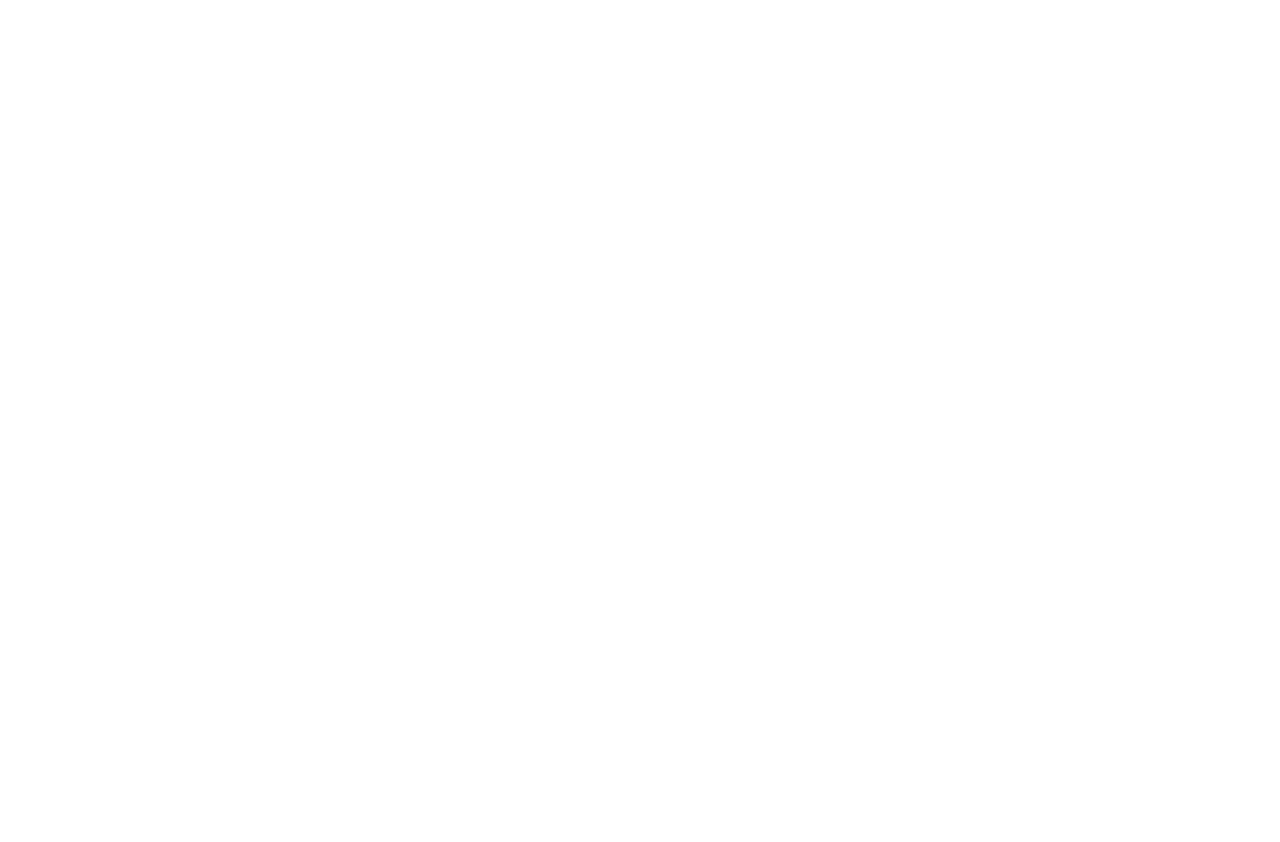
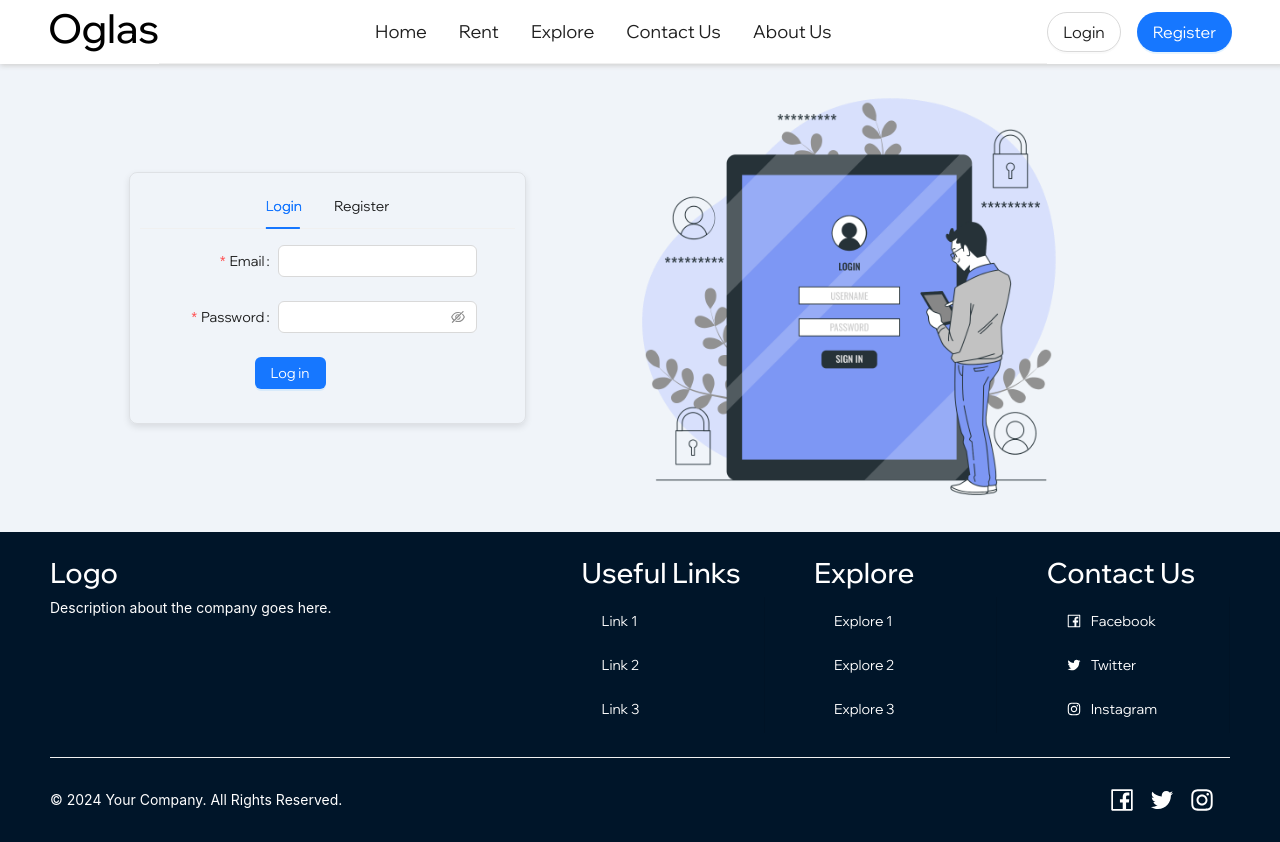
Before and after one commit to Artan0/oglas-fe, a React (Create React App) app: page /authentication in a window 1280 px wide. Before the commit this address had no page. Before the commit the page ends 800 px from the top, so only its background shows below. Built offline with nearby package versions, Linux system fonts and the light colour scheme.

Commit message:
Authentication UI and structure implemented

```diff
--- a/src/App.tsx
+++ b/src/App.tsx
@@ -2,12 +2,14 @@ import React from 'react';
 import './App.css';
 import { BrowserRouter as Router, Routes, Route } from 'react-router-dom';
 import Home from './pages/Home';
+import Authentication from './pages/Authentication';
 
 function App() {
   return (
     <Router>
       <Routes>
         <Route path='/' element={<Home />} />
+        <Route path='/authentication' element={<Authentication />} />
         {/*routes here*/}
       </Routes>
     </Router>
--- a/src/components/CustomHeader.tsx
+++ b/src/components/CustomHeader.tsx
@@ -100,9 +100,9 @@ class CustomHeader extends Component<{}, CustomHeaderState> {
                     </Menu>
                     <UserSection>
                         <AuthList>
-                            <StyledLink to="/auth" style={{ textDecoration: 'none' }}><Button shape="round" size="large" >Login</Button></StyledLink>
+                            <StyledLink to="/authentication" style={{ textDecoration: 'none' }}><Button shape="round" size="large" >Login</Button></StyledLink>
                             <span className='mx-2'></span>
-                            <StyledLink to="/auth" style={{ textDecoration: 'none', color: '#fff' }}><Button shape="round" size="large" type="primary">Register</Button></StyledLink>
+                            <StyledLink to="/authentication" style={{ textDecoration: 'none', color: '#fff' }}><Button shape="round" size="large" type="primary">Register</Button></StyledLink>
                         </AuthList>
                     </UserSection>
                 </Nav>
--- /dev/null
+++ b/src/pages/Authentication.tsx
@@ -0,0 +1,224 @@
+import React, { Component } from 'react';
+import styled from 'styled-components';
+import { Layout, Input, Button, Form, message, Tabs, Col, Checkbox, DatePicker, Select } from 'antd';
+import CustomLayout from '../layouts/layout';
+import axios from 'axios';
+import loginImage from '../assets/images/sign-up.png'
+
+const { Content } = Layout;
+const { TabPane } = Tabs;
+const { Option } = Select;
+
+export interface AuthState {
+    componentToShow: "login" | "register";
+}
+
+const StyledContent = styled(Content)`
+    text-align: center;
+    min-height: 120px;
+    line-height: 120px;
+    color: #000;
+    background-color: #f0f4f9;
+`;
+
+const StyledForm = styled(Form)`
+    width: 80%;
+    margin: 0 auto;
+`;
+
+const StyledTabs = styled(Tabs)`
+    border: 1px solid #98989833;
+    border-radius: 8px;
+    margin: 10px;
+    box-shadow: 0 3px 7px rgba(0, 0, 0, 0.1);
+    padding: 10px;
+
+    .ant-tabs-nav-wrap {
+        display:flex;
+        justify-content: center;
+    }
+`;
+
+const prefixSelector = (
+    <Form.Item name="prefix" noStyle>
+        <Select style={{ width: 70 }}>
+            <Option value="389">+389</Option>
+        </Select>
+    </Form.Item>
+);
+
+const StyledDiv = styled.div`
+    display: flex;
+    justify-content:center;
+    align-items: center;
+    padding:15px
+`
+const formItemLayout = {
+    labelCol: {
+        xs: { span: 24 },
+        sm: { span: 6 },
+        md: { span: 8 },
+        lg: { span: 8 },
+    },
+    wrapperCol: {
+        xs: { span: 24 },
+        sm: { span: 14 },
+        md: { span: 16 },
+        lg: { span: 18 },
+    },
+};
+
+class Authentication extends Component<{}, AuthState> {
+    constructor(props: any) {
+        super(props);
+        this.state = {
+            componentToShow: "login"
+        };
+    }
+
+    login = () => {
+        this.setState({ componentToShow: "login" });
+    };
+
+    register = () => {
+        this.setState({ componentToShow: "register" });
+    };
+
+    onFinishLogin = (values: any) => {
+        axios.post('http://localhost:8081/login', values)
+            .then((response: any) => {
+                console.log('Login successful:', response.data);
+                message.success('Login successful');
+            })
+            .catch((error: any) => {
+                console.error('Login failed:', error);
+                message.error('Login failed. Please check your credentials.');
+            });
+    };
+
+    onFinishRegister = (values: any) => {
+        axios.post('http://localhost:8081/register', values)
+            .then((response: any) => {
+                console.log('Registration successful:', response.data);
+                message.success('Registration successful');
+            })
+            .catch((error: any) => {
+                console.error('Registration failed:', error);
+                message.error('Registration failed. Please check your input.');
+            });
+    };
+
+    render() {
+        return (
+            <CustomLayout>
+                <StyledContent className="pt-3">
+                    <StyledDiv className="mt-5">
+                        <Col span={8}>
+                            <StyledTabs defaultActiveKey="login">
+                                <TabPane tab="Login" key="login">
+                                    <StyledForm
+                                        {...formItemLayout}
+                                        name="loginForm"
+                                        initialValues={{ remember: true }}
+                                        onFinish={this.onFinishLogin}
+                                    >
+                                        <Form.Item
+                                            label="Email"
+                                            name="email"
+                                            rules={[{ required: true, message: 'Please input your email!' }]}
+                                        >
+                                            <Input />
+                                        </Form.Item>
+
+                                        <Form.Item
+                                            label="Password"
+                                            name="password"
+                                            rules={[{ required: true, message: 'Please input your password!' }]}
+                                        >
+                                            <Input.Password />
+                                        </Form.Item>
+
+                                        <Form.Item>
+                                            <Button type="primary" htmlType="submit">
+                                                Log in
+                                            </Button>
+                                        </Form.Item>
+                                    </StyledForm>
+                                </TabPane>
+                                <TabPane tab="Register" key="register">
+                                    <StyledForm
+                                        name="registerForm"
+                                        {...formItemLayout}
+                                        initialValues={{ remember: true }}
+                                        onFinish={this.onFinishRegister}
+                                    >
+                                        <Form.Item
+                                            label="First Name"
+                                            name="firstName"
+                                            rules={[{ required: true, message: 'Please input your first name!' }]}
+                                        >
+                                            <Input />
+                                        </Form.Item>
+
+                                        <Form.Item
+                                            label="Last Name"
+                                            name="lastName"
+                                            rules={[{ required: true, message: 'Please input your last name!' }]}
+                                        >
+                                            <Input />
+                                        </Form.Item>
+
+                                        <Form.Item
+                                            label="Email"
+                                            name="email"
+                                            rules={[{ required: true, message: 'Please input your email!' }]}
+                                        >
+                                            <Input />
+                                        </Form.Item>
+                                        <Form.Item
+                                            label="Password"
+                                            name="password"
+                                            rules={[{ required: true, message: 'Please input your password!' }]}
+                                        >
+                                            <Input.Password />
+                                        </Form.Item>
+                                        <Form.Item
+                                            name="phoneNumber"
+                                            label="Phone Number"
+                                        >
+                                            <Input addonBefore={prefixSelector} style={{ width: '100%' }} />
+                                        </Form.Item>
+
+                                        <Form.Item label="Employed" name="isEmployed" valuePropName="checked" style={{ textAlign: 'left' }}>
+                                            <Checkbox>Checkbox</Checkbox>
+                                        </Form.Item>
+
+                                        <Form.Item label="Date Of Birth" name="dateOfBirth" style={{ textAlign: 'left' }}>
+                                            <DatePicker />
+                                        </Form.Item>
+
+
+
+
+                                        <Form.Item>
+                                            <Button type="primary" htmlType="submit">
+                                                Register
+                                            </Button>
+                                        </Form.Item>
+                                    </StyledForm>
+                                </TabPane>
+                            </StyledTabs>
+                        </Col>
+                        <Col span={12}>
+                            <div>
+                                <img src={loginImage} alt="login" style={{ width: '70%', height: 'auto' }} />
+                            </div>
+                        </Col>
+                    </StyledDiv>
+                </StyledContent>
+            </CustomLayout>
+        );
+    }
+}
+
+export default Authentication;
```
Also changed, not shown: src/assets/images/sign-up.png (added).
